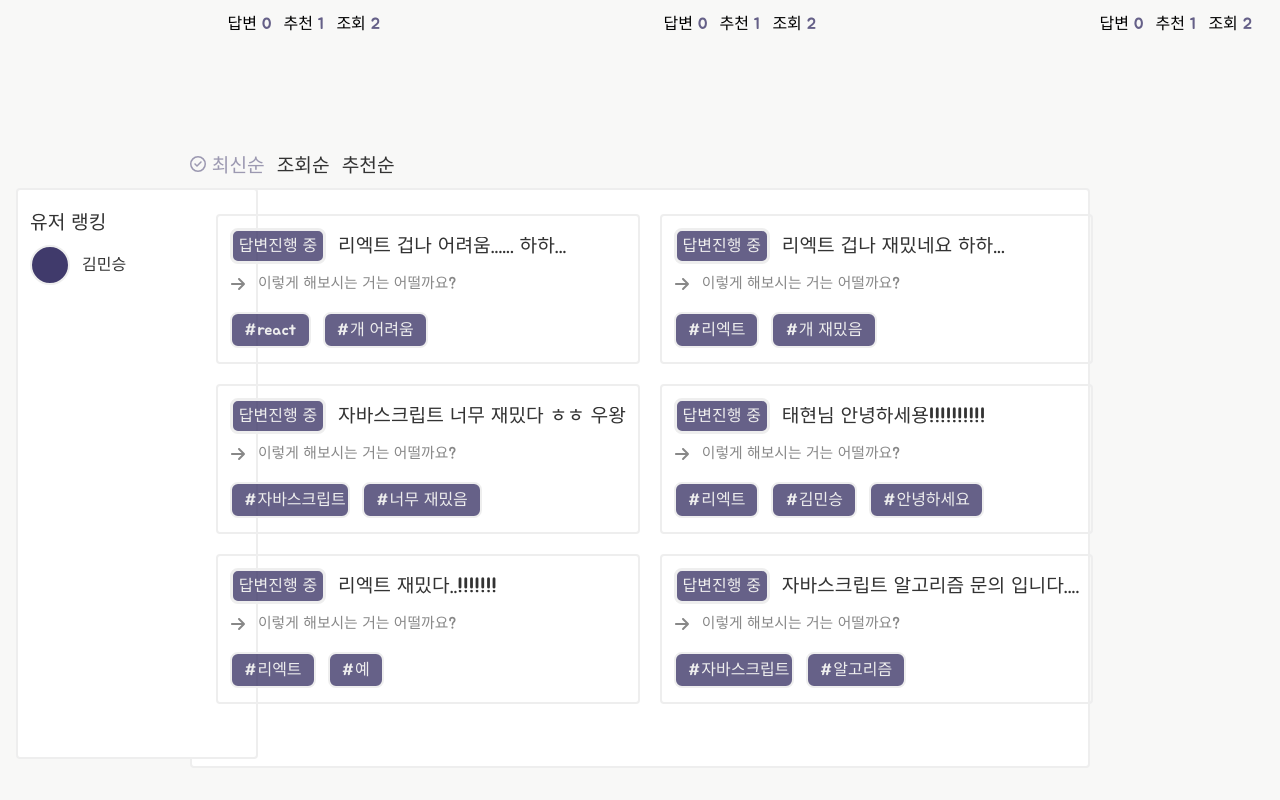
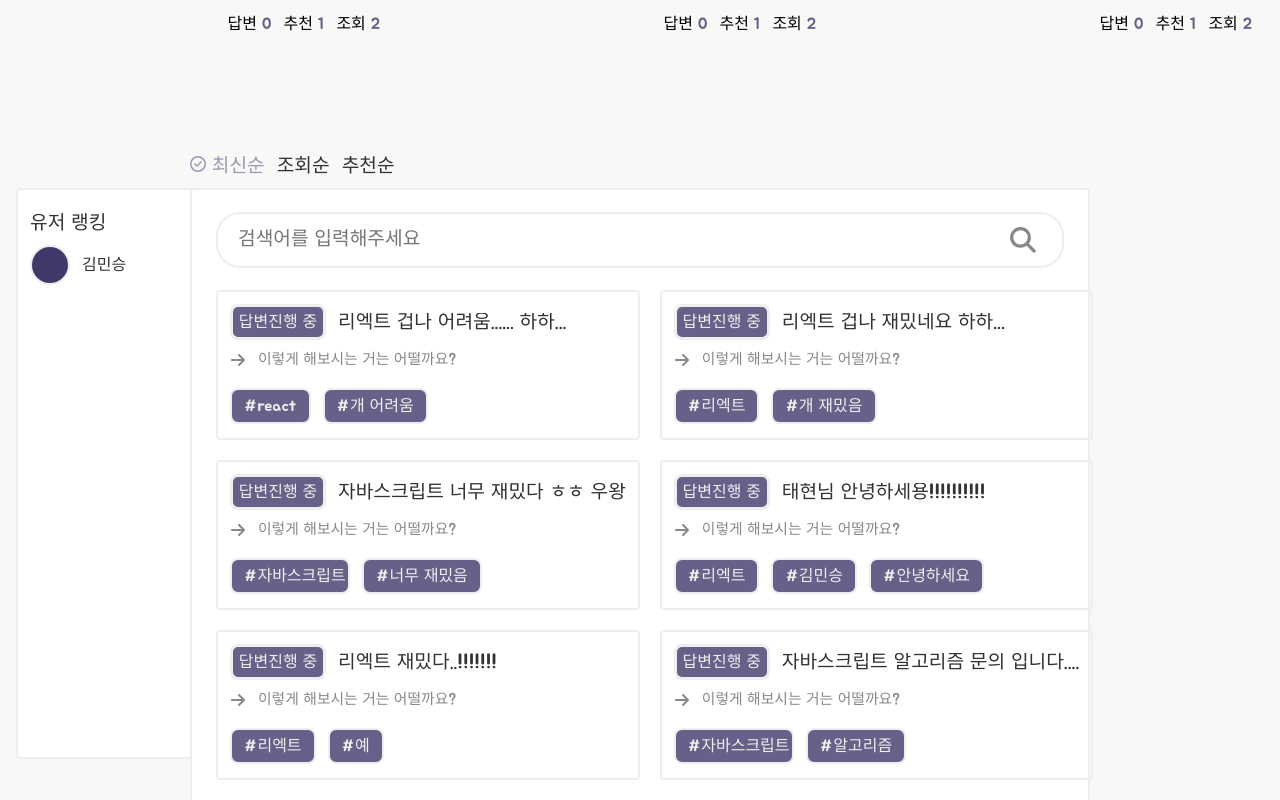
Before and after one commit to helloworld442/code-review-mono-repo, a React (Vite) app: page / in a window 1280 px wide. Shown: the part 986-1786 px from the top of the page. Before the commit the page ends 1754 px from the top, so only its background shows below. Built offline with nearby package versions, Linux system fonts and the light colour scheme; data requests are answered from the project's data file.

Commit message:
feat : feat review search componenet #66

```diff
--- a/src/component/review/index.js
+++ b/src/component/review/index.js
@@ -2,7 +2,6 @@ export * from "./review-template/ReviewTemplate";
 export * from "./review-banner/ReviewBanner";
 export * from "./review-rank/ReviewRank";
 export * from "./review-head/ReviewHead";
-export * from "./review-search/ReviewSearch";
 export * from "./review-list/ReviewList";
 export * from "./review-form/ReviewForm";
 export * from "./review-detail/ReviewDetail";
--- a/src/component/review/review-list/ReviewList.jsx
+++ b/src/component/review/review-list/ReviewList.jsx
@@ -1,5 +1,6 @@
 import "./ReviewList.scss";
 import ReviewItem from "./ReviewItem";
+import ReviewSearch from "../review-search/ReviewSearch";
 import { useQuery } from "react-query";
 import { getReviews } from "../../../api/review";
 
@@ -18,6 +19,7 @@ const ReviewList = () => {
 
   return (
     <ul className="review-list">
+      <ReviewSearch />
       {data.map((item) => (
         <ReviewItem key={item.id} review={item} />
       ))}
--- a/src/component/review/review-list/ReviewList.scss
+++ b/src/component/review/review-list/ReviewList.scss
@@ -2,9 +2,9 @@
 
 @include desktop {
   .review-list {
+    position: relative;
     max-width: 900px;
-    height: 580px;
-    padding: 24px;
+    padding: 100px 24px;
     margin: 0 auto;
     box-sizing: border-box;
     border: 2px solid #eee;
@@ -19,8 +19,9 @@
 
 @include tablet {
   .review-list {
+    position: relative;
     width: 768px;
-    padding: 24px;
+    padding: 100px 24px;
     margin: 0 auto;
     box-sizing: border-box;
     border: 2px solid #eee;
--- a/src/component/review/review-search/ReviewSearch.jsx
+++ b/src/component/review/review-search/ReviewSearch.jsx
@@ -1,7 +1,15 @@
 import "./ReviewSearch.scss";
+import { ReactComponent as MagnifyGlass } from "../../../assets/magnifying-glass-solid.svg";
 
 const ReviewSearch = () => {
-  return <form></form>;
+  return (
+    <div className="review-search">
+      <form className="review-search-form">
+        <input type="text" name="title" placeholder="검색어를 입력해주세요" />
+        <MagnifyGlass />
+      </form>
+    </div>
+  );
 };
 
-export { ReviewSearch };
+export default ReviewSearch;
--- a/src/component/review/review-search/ReviewSearch.scss
+++ b/src/component/review/review-search/ReviewSearch.scss
@@ -0,0 +1,40 @@
+.review-search {
+  position: absolute;
+  top: 10px;
+  width: 100%;
+  height: 80px;
+  padding: 12px 24px;
+  box-sizing: border-box;
+}
+
+.review-search-form {
+  width: 100%;
+  height: 100%;
+  padding: 8px;
+  box-sizing: border-box;
+  border: 2px solid #eee;
+  border-radius: 24px;
+  display: flex;
+  justify-content: space-between;
+  align-items: center;
+
+  input {
+    flex: 12;
+    height: 100%;
+    padding: 12px;
+    box-sizing: border-box;
+    border: none;
+    outline: none;
+    font-size: 1.2rem;
+    font-weight: bold;
+    font-family: "Jua", sans-serif;
+    color: #333;
+  }
+
+  svg {
+    width: 1.6rem;
+    height: 1.6rem;
+    flex: 1;
+    fill: #888;
+  }
+}
```
Also changed, not shown: src/assets/magnifying-glass-solid.svg (added).
